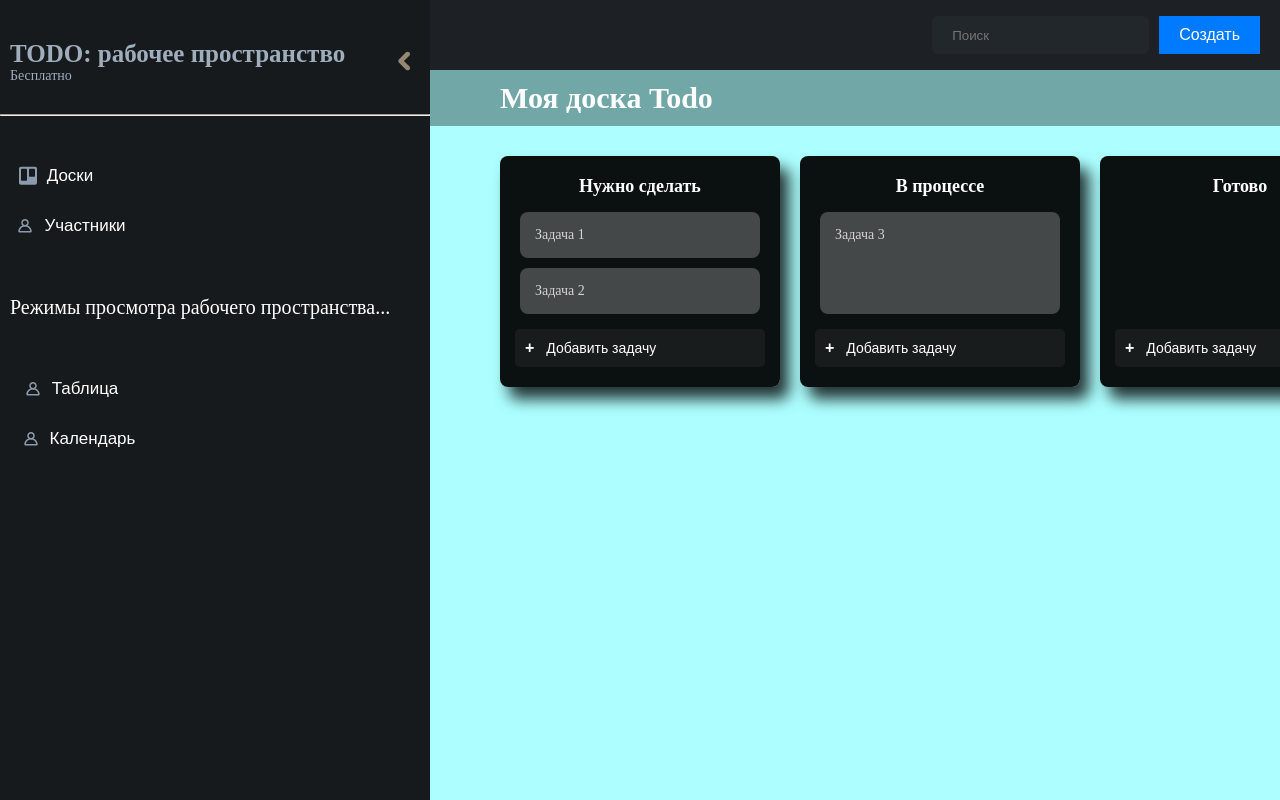
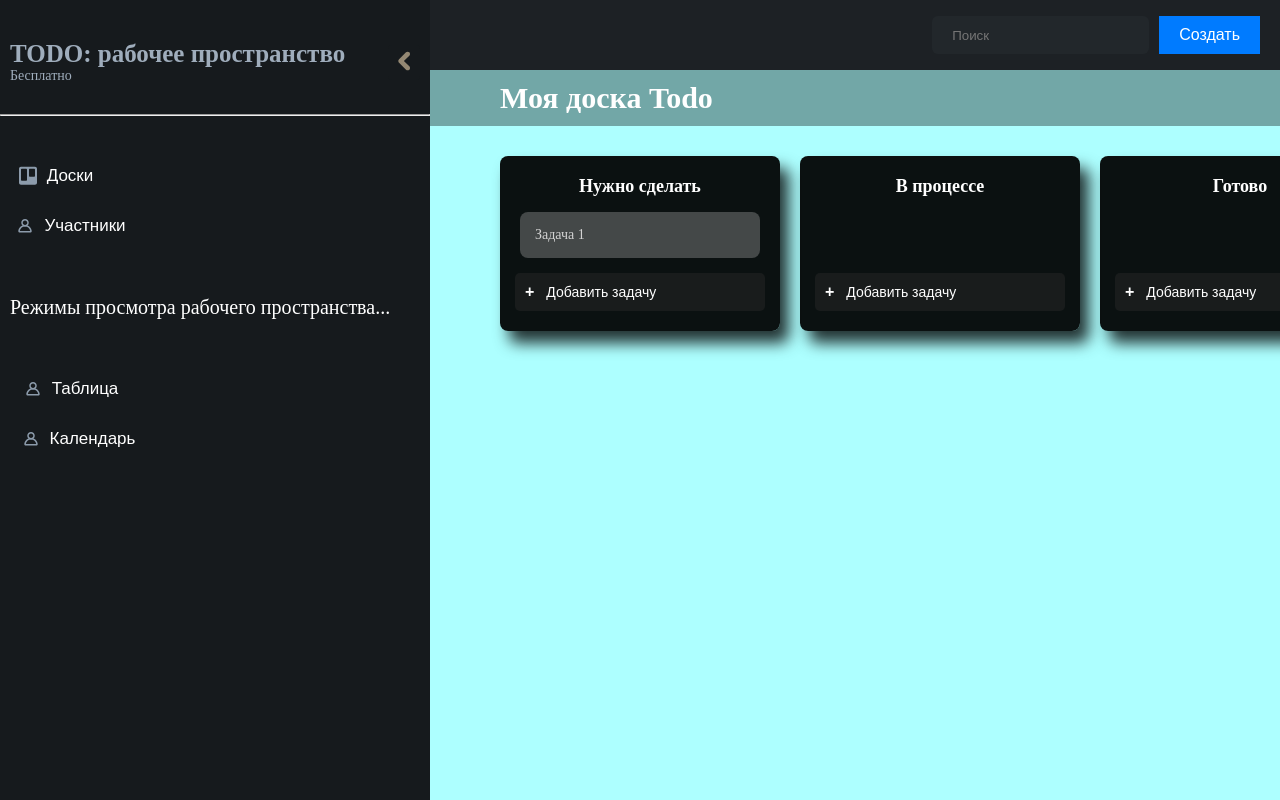
Before and after one commit to SamirSobirov/Todo_project_VUE, a Vue app: page / in a window 1280 px wide. Shown: the top 800 px of the page. Built offline with nearby package versions, Linux system fonts and the light colour scheme.

Commit message:
fix: added

```diff
--- a/src/assets/style.scss
+++ b/src/assets/style.scss
@@ -271,7 +271,7 @@
         flex-direction: column;
         align-items: center;
         justify-content: space-between;
-        height: 100%;
+        // height: 100%;
         width: 280px;
         background-color: #000000ee;
         padding: 20px;
--- a/src/components/mainCard.vue
+++ b/src/components/mainCard.vue
@@ -60,13 +60,13 @@ export default defineComponent({
       {
         title: "Нужно сделать",
         inputValue: "",
-        tasks: ["Задача 1", "Задача 2"],
+        tasks: ["Задача 1"],
         isAddTaskBoxVisible: false,
       },
       {
         title: "В процессе",
         inputValue: "",
-        tasks: ["Задача 3"],
+        tasks: [],
         isAddTaskBoxVisible: false,
       },
       {
```
